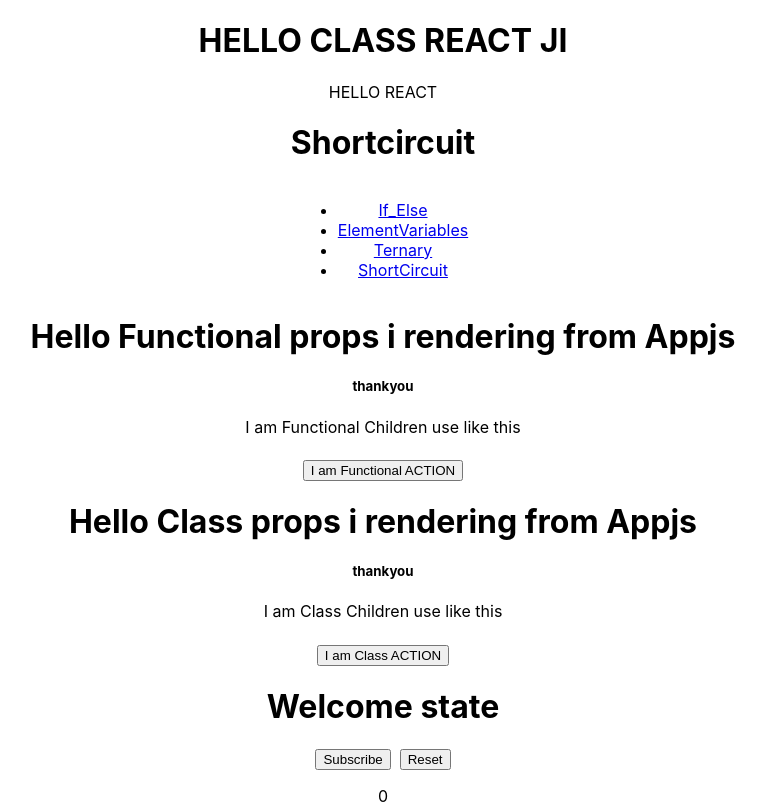
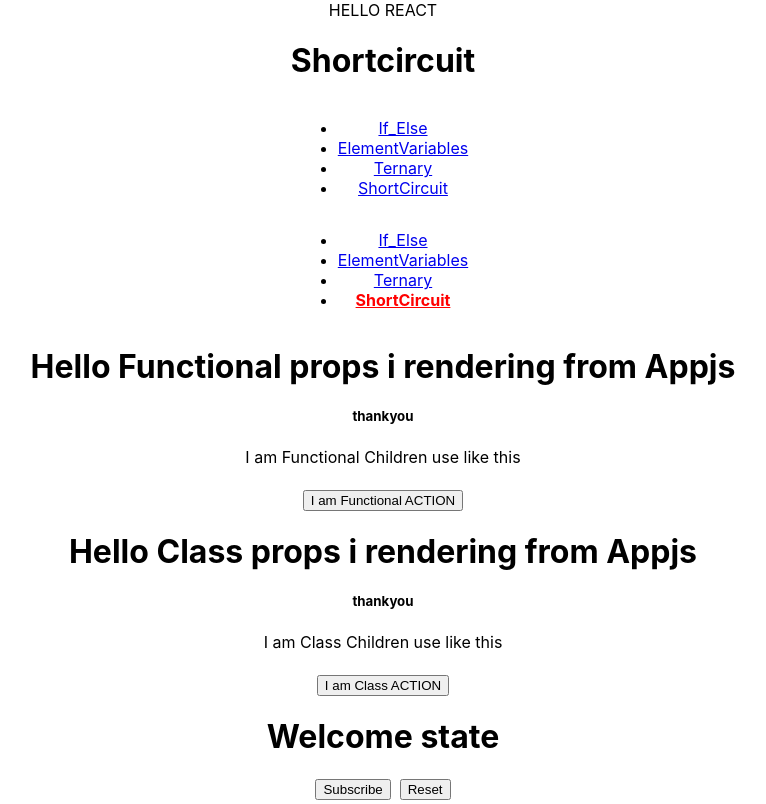
Before and after one commit to sanjay-personal/reactjs, a React (Create React App) app: page /ShortCircuit in a window 1280 px wide. Shown: the top 804 px of the page, without its empty margins (257-1023 px from the left). Built offline with nearby package versions, Linux system fonts and the light colour scheme.

Commit message:
NavLink and invalidpath

```diff
--- a/public/index.html
+++ b/public/index.html
@@ -26,6 +26,12 @@
     -->
     <title>React App</title>
   </head>
+  <style>
+    .testClass{
+       font-weight:bold;
+       color: red;
+     }
+</style>
   <body>
     <noscript>You need to enable JavaScript to run this app.</noscript>
     <div id="root"></div>
--- a/src/App.js
+++ b/src/App.js
@@ -23,7 +23,8 @@ import LifeCycleA from './components/LifeCycleA';
 import Fragments from './components/Fragments';
 import MyRouting from './components/MyRouting';
 import RLINK from './components/RLINK';
-// import RLINK from './components/RLINK.js';
+import RNavLink from './components/RNavLink';
+import PageNotFound from './components/PageNotFound';
 
 function App() {
   return (
@@ -31,6 +32,8 @@ function App() {
     <MyRouting />
 
     <RLINK />
+    <RNavLink />
+    {/* <PageNotFound /> */}
 
 
      {/* <Greet />
--- a/src/components/MyRouting.js
+++ b/src/components/MyRouting.js
@@ -1,5 +1,5 @@
 import React from 'react'
-import { Route } from 'react-router-dom';
+import { Route, Switch } from 'react-router-dom';
 import Greet from './GreetF';
 import Welcome from './Welcome';
 import Form from './Form';
@@ -7,18 +7,24 @@ import If_Else from './If_Else';
 import ElementVariables from './ElementVariables';
 import Ternary from './Ternary';
 import ShortCircuit from './ShortCircuit';
+import PageNotFound from './PageNotFound';
 
 
 export default function MyRouting() {
     return (
         <div>
-            <Route path="" component={Welcome}></Route>
+            <Switch>
+
+                <Route exact path="/" component={Welcome}></Route>
                 <Route path="/Greet" component={Greet}></Route>
                 <Route path="/Form" component={Form}></Route>
                 <Route path="/If_Else" component={If_Else}></Route>
                 <Route path="/ElementVariables" component={ElementVariables}></Route>
                 <Route path="/Ternary" component={Ternary}></Route>
                 <Route path="/ShortCircuit" component={ShortCircuit}></Route>
+                <Route  component={PageNotFound}></Route>
+
+            </Switch>
 
         </div>
     )
--- /dev/null
+++ b/src/components/PageNotFound.js
@@ -0,0 +1,13 @@
+import React, { Component } from 'react'
+
+class PageNotFound extends Component {
+    render() {
+        return (
+            <div>
+                <h1>PageNotFound</h1>
+            </div>
+        )
+    }
+}
+
+export default PageNotFound
--- /dev/null
+++ b/src/components/RNavLink.js
@@ -0,0 +1,20 @@
+import React, { Component } from 'react'
+import { NavLink } from 'react-router-dom'
+
+ class RNavLink extends Component {
+    render() {
+        return (
+            <div>
+            {/* activeClassName="testClass" */ }
+            <ul style={{ display: "inline-grid" }}>
+                <li><NavLink to="/If_Else" activeClassName="testClass" >If_Else</NavLink></li>
+                <li><NavLink to="/ElementVariables" activeClassName="testClass" >ElementVariables</NavLink></li>
+                <li><NavLink to="/Ternary" activeClassName="testClass" >Ternary</NavLink></li>
+                <li><NavLink to="/ShortCircuit" activeClassName="testClass" >ShortCircuit</NavLink></li>
+            </ul>
+            </div>
+        )
+    }
+}
+
+export default RNavLink
```
Also changed, not shown: 1 other file (tests, documents, lock files or other folders). Lines whose indentation alone changed are shown as unchanged.
